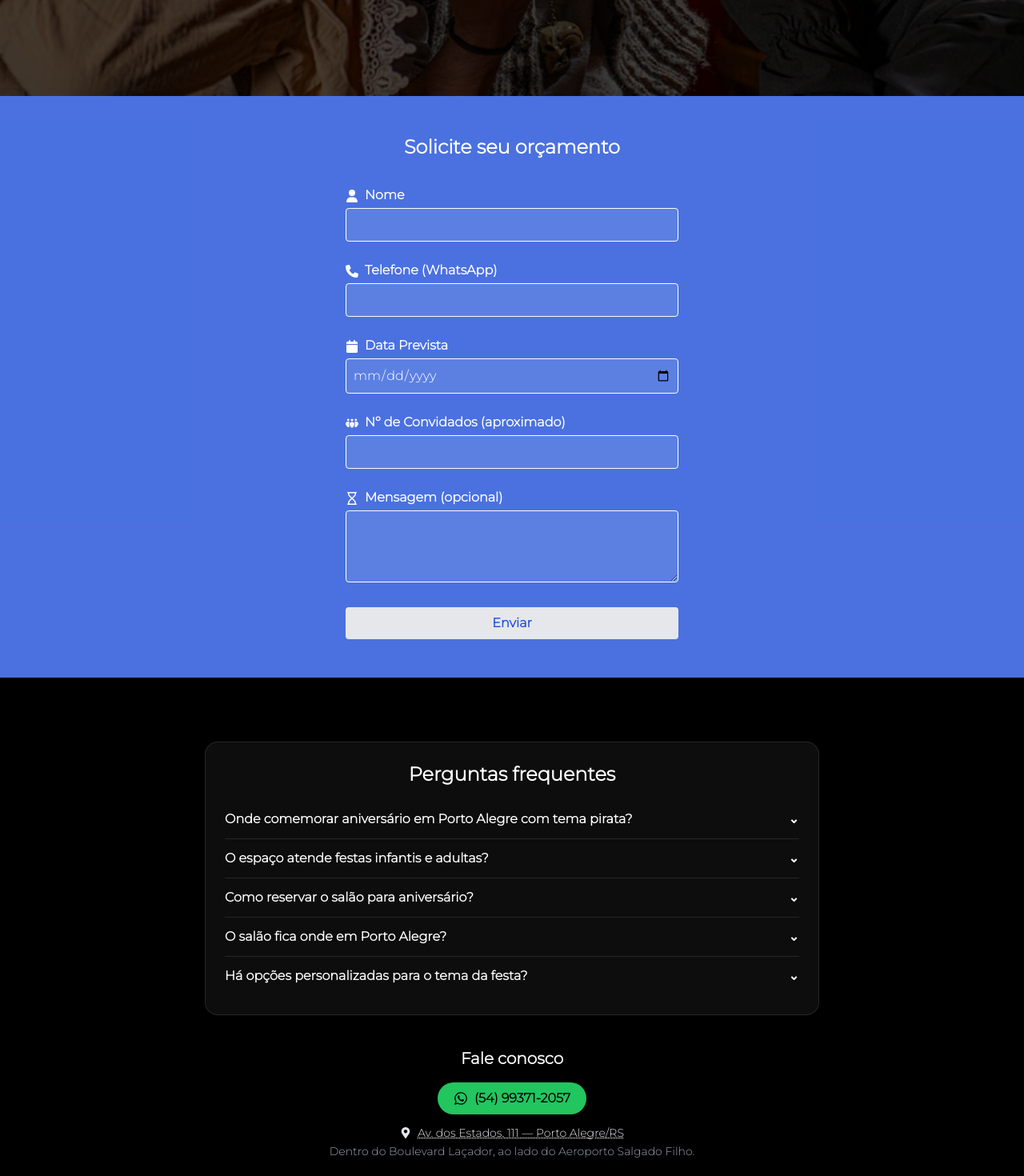
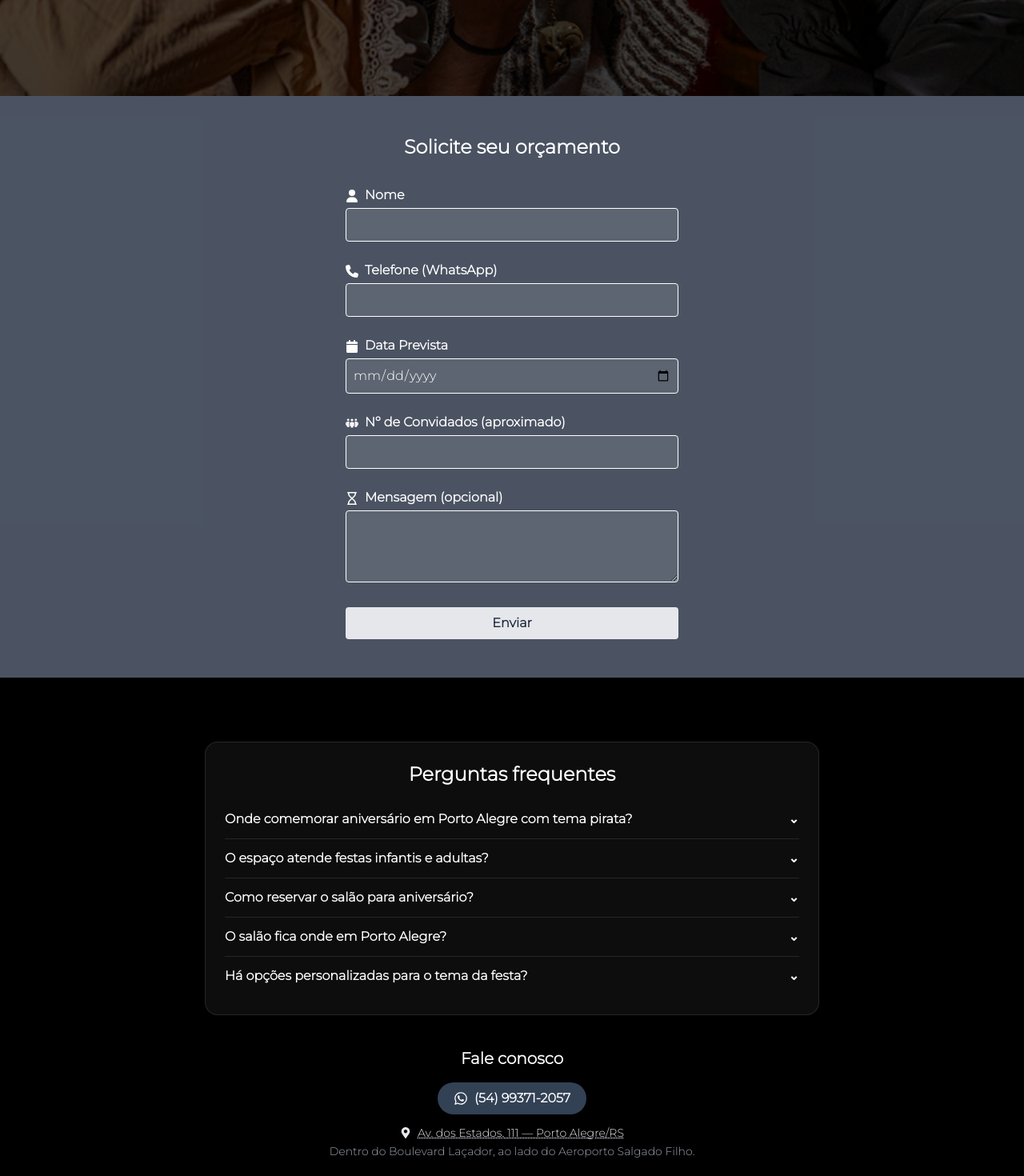
Before and after one commit to krakenassessoria/lp-poa-aniver, a Next.js app: page / in a window 1280 px wide. Shown: the part 4680-6150 px from the top of the page at 80% size. Built offline with nearby package versions, Linux system fonts and the light colour scheme.

Commit message:
mais ajustes

```diff
--- a/components/footer.tsx
+++ b/components/footer.tsx
@@ -180,7 +180,7 @@ export default function Footer() {
               target="_blank"
               rel="noopener noreferrer"
               aria-label="Abrir conversa no WhatsApp"
-              className="inline-flex items-center gap-2 rounded-full bg-green-500 px-5 py-2 font-semibold text-black hover:bg-green-400 transition"
+              className="inline-flex items-center gap-2 rounded-full bg-slate-700 px-5 py-2 font-semibold text-white hover:bg-slate-800 transition"
             >
               <FaWhatsapp aria-hidden className="text-lg" />
               <span>(54) 99371-2057</span>
--- a/components/formulario.tsx
+++ b/components/formulario.tsx
@@ -47,7 +47,7 @@ const LeadForm = () => {
   };
 
   return (
-    <div id='form' className="w-full bg-blue-700 bg-opacity-80 text-white py-12 px-4">
+    <div id='form' className="w-full bg-slate-800 bg-opacity-80 text-white py-12 px-4">
       <div className="max-w-xl mx-auto text-left space-y-8 px-4 lg:px-20">
         <h2 className="text-2xl font-bold text-center">Solicite seu orçamento</h2>
 
@@ -125,7 +125,7 @@ const LeadForm = () => {
               className={`mt-6 font-bold w-full py-2 px-10 rounded transition duration-300 flex items-center justify-center gap-2 mx-auto
                 ${loading
                   ? 'bg-gray-500 cursor-not-allowed'
-                  : 'bg-gray-200 hover:bg-gray-300 text-blue-700'
+                  : 'bg-gray-200 hover:bg-gray-300 text-slate-800'
                 }`}
             >
               {loading && (
```
